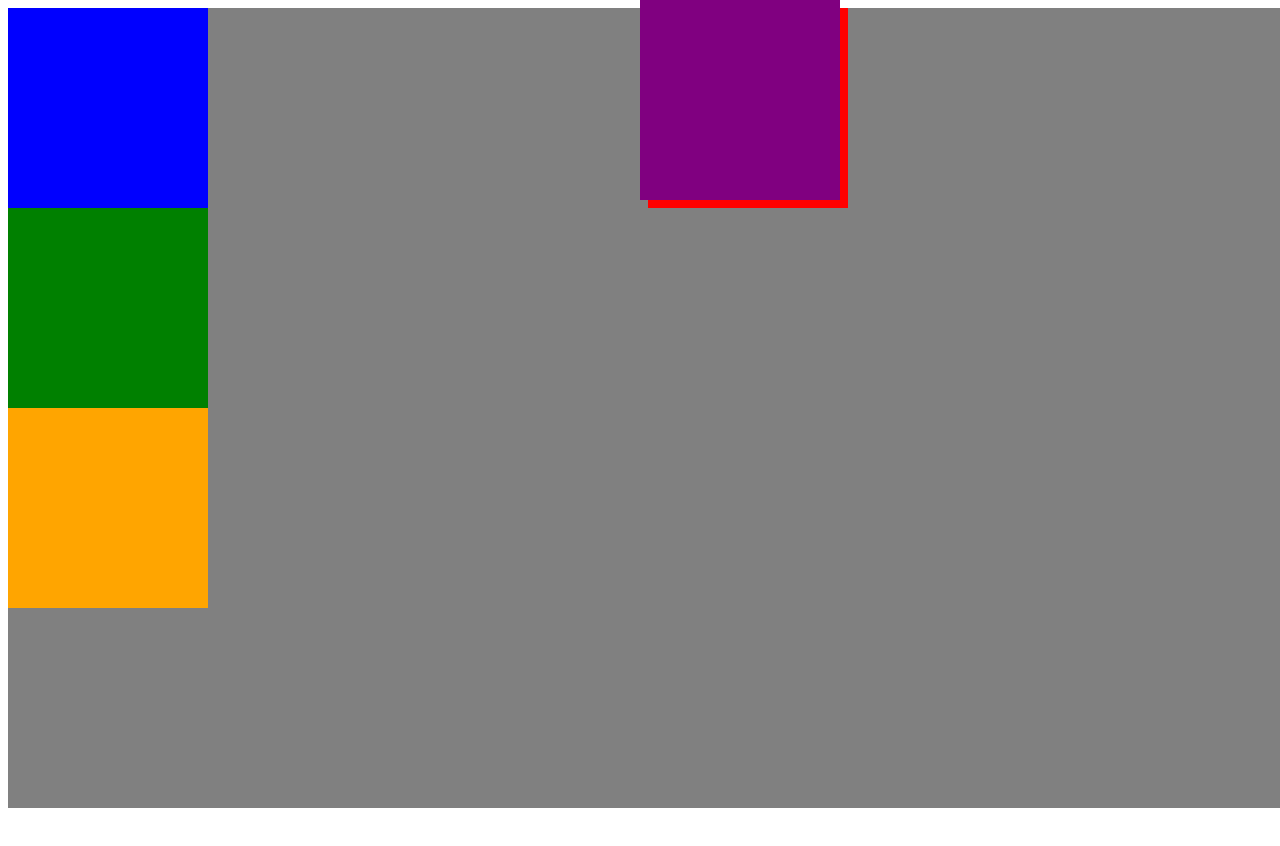
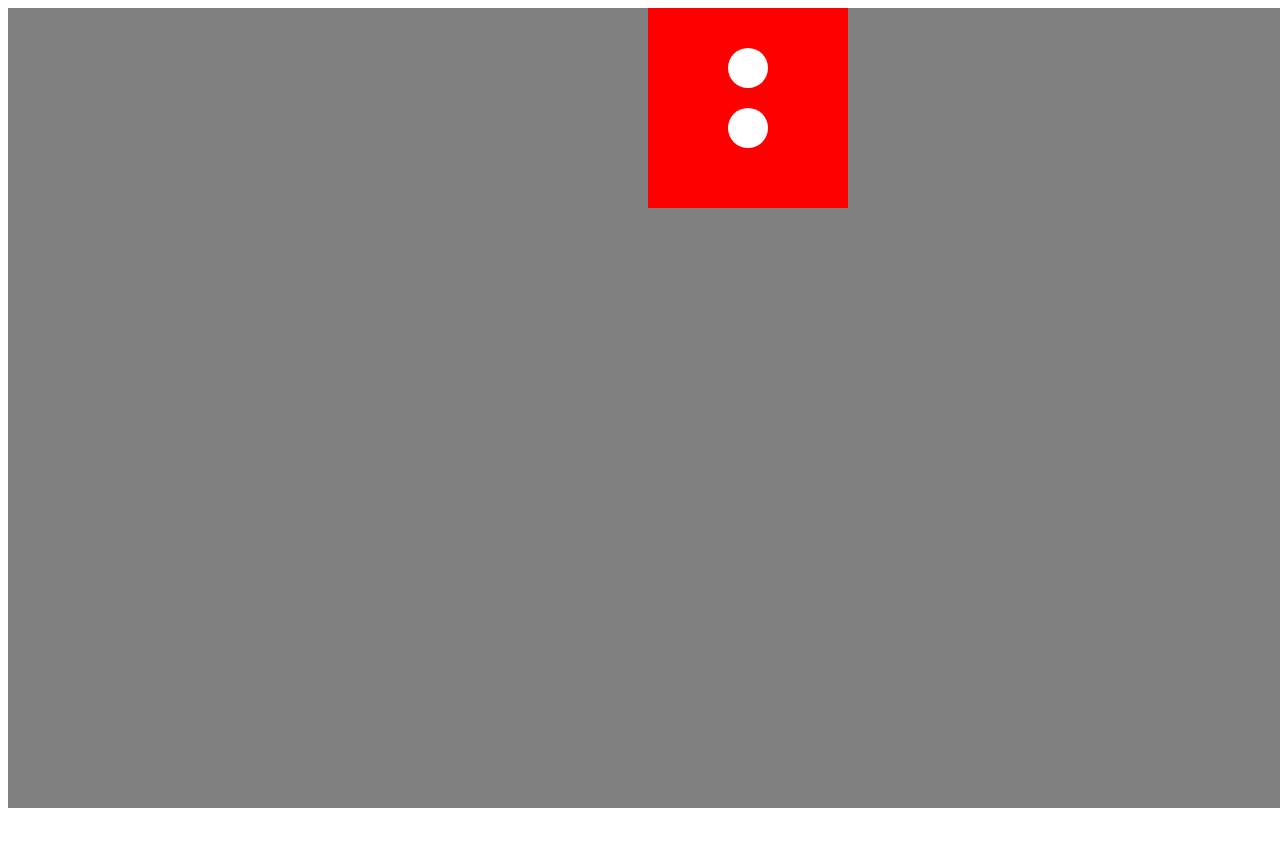
Before and after one commit to Decodedal/positioning-demo, a plain HTML site: page index.html in a window 1280 px wide. Shown: the top 846 px of the page. Before the commit the page ends 816 px from the top, so only its background shows below. Drawn offline with Linux system fonts and the light colour scheme.

Commit message:
two dots

```diff
--- a/index.html
+++ b/index.html
@@ -9,11 +9,14 @@
 </head>
 <body>
     <main class="parent">
-       <div class="relative"></div>
-        <div class="absolute"></div>
-        <div class="sticky"></div>
+       <!-- <div class="relative"></div> -->
+        <div class="absolute">
+            <div class="dot"></div>
+            <div class="dot2"></div>
+        </div>
+        <!-- <div class="sticky"></div>
         <div class="fixed"></div>
-        <div class="static"></div>
+        <div class="static"></div> -->
     </main>
 </body>
 </html>
--- a/styles.css
+++ b/styles.css
@@ -1,11 +1,33 @@
 .absolute{
-   position: absolute;
+   position: relative;
    width:200px;
    height: 200px;
    background-color:red;
    top: 0%;
    left:50%
 }
+.dot{
+position:relative;
+height: 40px;
+width: 40px;
+background-color: rgb(255, 255, 255);
+top:20%;
+left: 40%;
+border-radius: 100%;
+/* z-index: 10; */
+
+}
+.dot2{
+    position:relative;
+    height: 40px;
+    width: 40px;
+    background-color: rgb(255, 255, 255);
+    top:30%;
+    left:40%;
+    border-radius: 100%;
+    /* z-index: 10; */
+
+    }
 .relative{
     position:relative;
     width: 200px;
@@ -17,6 +39,8 @@
     width:200px;
     height: 200px;
     background-color: green;
+    top: 0%;
+    /* z-index: 10; */
 }
 .static{
     position:static;
@@ -38,3 +62,6 @@
     height: 100vh;
     width:100vw;
 }
+body{
+    height: 200vh;
+}
```
